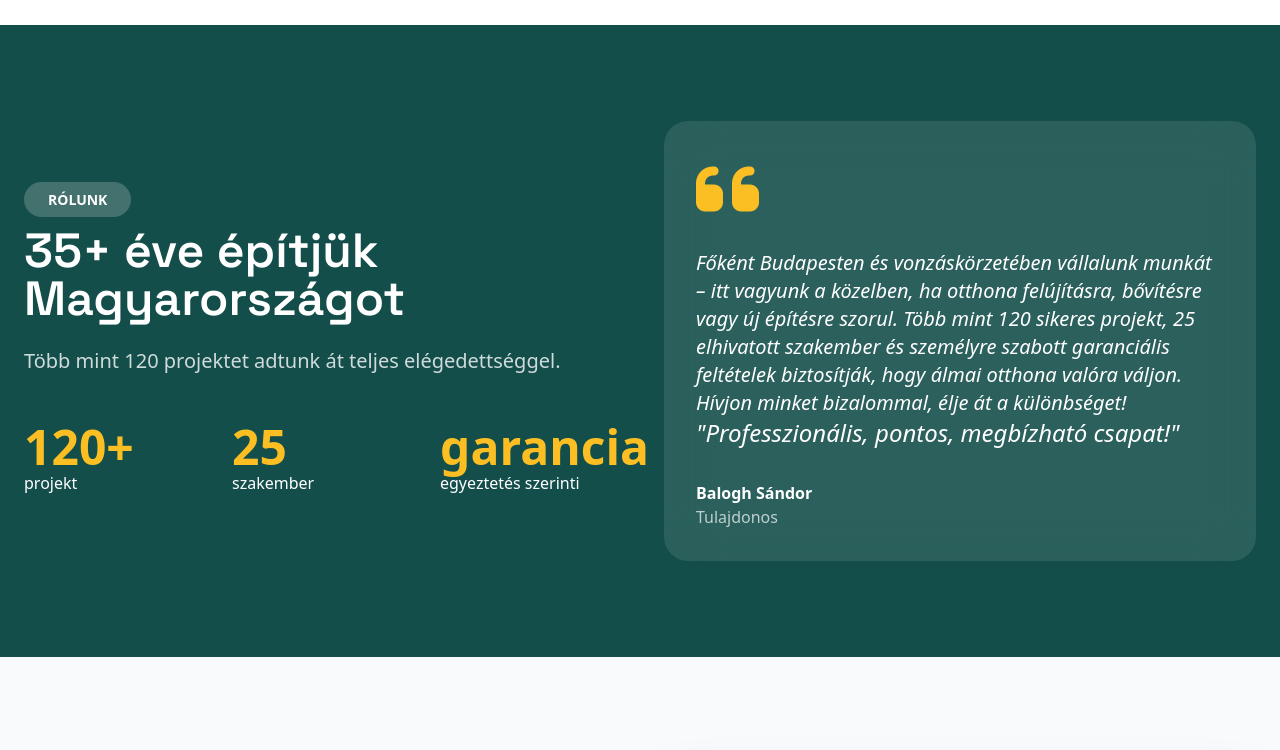
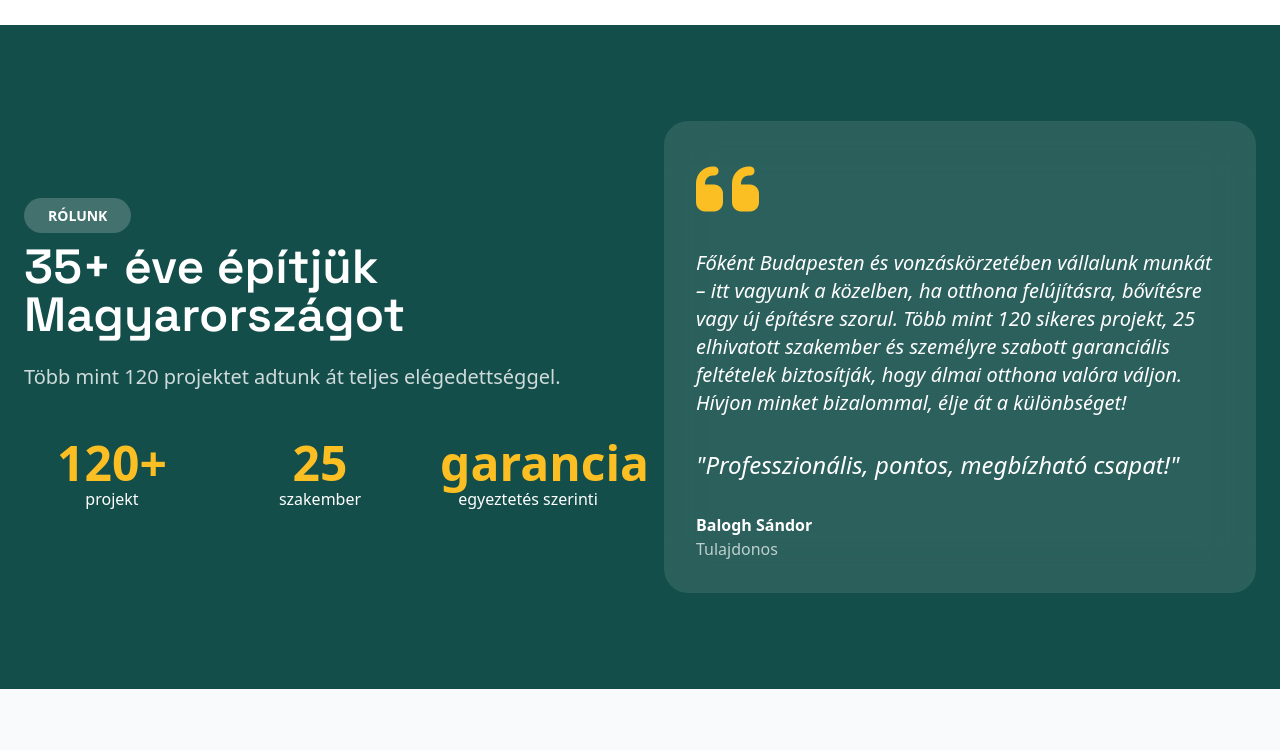
Before and after one commit to asked12/balogh-szerkezet, a plain HTML site: page public/index.html in a window 1280 px wide. Shown: the part 2060-2810 px from the top of the page. Drawn offline with nearby package versions, Linux system fonts and the light colour scheme; no server answers.

Commit message:
Add files via upload

```diff
--- a/public/index.html
+++ b/public/index.html
@@ -160,33 +160,35 @@
 
     <section id="rolunk" class="py-24 bg-teal-900 text-white">
     <div class="max-w-7xl mx-auto px-6 grid md:grid-cols-2 gap-12 items-center">
-            <div><span class="px-6 py-2 bg-white/20 rounded-full text-sm font-semibold">RÓLUNK</span>
-                <h2 class="text-5xl font-bold mt-4">35+ éve építjük Magyarországot</h2>
-                <p class="text-xl text-white/80 mt-6">Több mint 120 projektet adtunk át teljes elégedettséggel.</p>
-                <div class="grid grid-cols-3 gap-8 mt-12">
         <div>
-                        <div class="text-5xl font-bold text-amber-400">120+</div>
-                        <div>projekt</div>
+            <span class="px-6 py-2 bg-white/20 rounded-full text-sm font-semibold">RÓLUNK</span>
+            <h2 class="text-4xl md:text-5xl font-bold mt-4">35+ éve építjük Magyarországot</h2>
+            <p class="text-lg md:text-xl text-white/80 mt-6">Több mint 120 projektet adtunk át teljes elégedettséggel.</p>
+            <div class="grid grid-cols-3 gap-4 md:gap-8 mt-12 text-center">
+                <div>
+                    <div class="text-4xl md:text-5xl font-bold text-amber-400">120+</div>
+                    <div class="text-sm md:text-base">projekt</div>
                 </div>
                 <div>
-                        <div class="text-5xl font-bold text-amber-400">25</div>
-                        <div>szakember</div>
+                    <div class="text-4xl md:text-5xl font-bold text-amber-400">25</div>
+                    <div class="text-sm md:text-base">szakember</div>
                 </div>
                 <div>
-                        <div class="text-5xl font-bold text-amber-400">garancia</div>
-                        <div>egyeztetés szerinti</div>
+                    <div class="text-4xl md:text-5xl font-bold text-amber-400">garancia</div>
+                    <div class="text-sm md:text-base">egyeztetés szerinti</div>
                 </div>
             </div>
         </div>
-            <div class="bg-white/10 backdrop-blur-xl rounded-3xl p-8"><i
-                    class="fa-solid fa-quote-left text-7xl text-amber-400 mb-6"></i>
-                <p class="text-xl italic">Főként Budapesten és vonzáskörzetében vállalunk munkát – itt vagyunk a
-                    közelben, ha otthona felújításra, bővítésre vagy új építésre szorul. Több mint 120 sikeres projekt,
-                    25 elhivatott szakember és személyre szabott garanciális feltételek biztosítják, hogy álmai otthona
-                    valóra váljon. Hívjon minket bizalommal, élje át a különbséget!</p>
-                    <p class="text-2xl italic">"Professzionális, pontos, megbízható
-                    csapat!"</p>
-                <div class="mt-8"><strong>Balogh Sándor</strong><br><span class="text-white/70">Tulajdonos</span></div>
+        <div class="bg-white/10 backdrop-blur-xl rounded-3xl p-6 md:p-8">
+            <i class="fa-solid fa-quote-left text-6xl md:text-7xl text-amber-400 mb-4 md:mb-6"></i>
+            <p class="text-base md:text-xl italic leading-relaxed">
+                Főként Budapesten és vonzáskörzetében vállalunk munkát – itt vagyunk a közelben, ha otthona felújításra, bővítésre vagy új építésre szorul. Több mint 120 sikeres projekt, 25 elhivatott szakember és személyre szabott garanciális feltételek biztosítják, hogy álmai otthona valóra váljon. Hívjon minket bizalommal, élje át a különbséget!
+            </p>
+            <p class="text-xl md:text-2xl italic mt-6 md:mt-8">"Professzionális, pontos, megbízható csapat!"</p>
+            <div class="mt-6 md:mt-8">
+                <strong>Balogh Sándor</strong><br>
+                <span class="text-white/70 text-sm md:text-base">Tulajdonos</span>
+            </div>
         </div>
     </div>
 </section>
```
Lines whose indentation alone changed are shown as unchanged.
